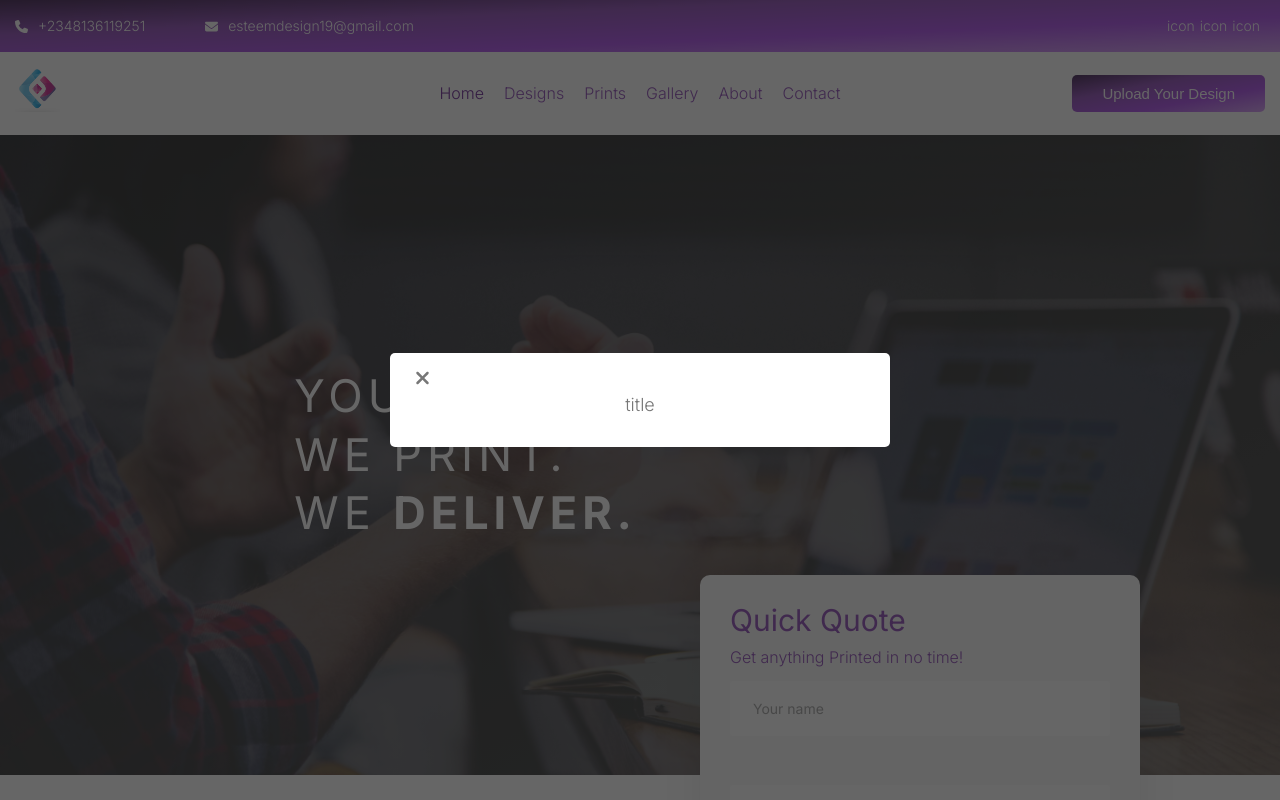
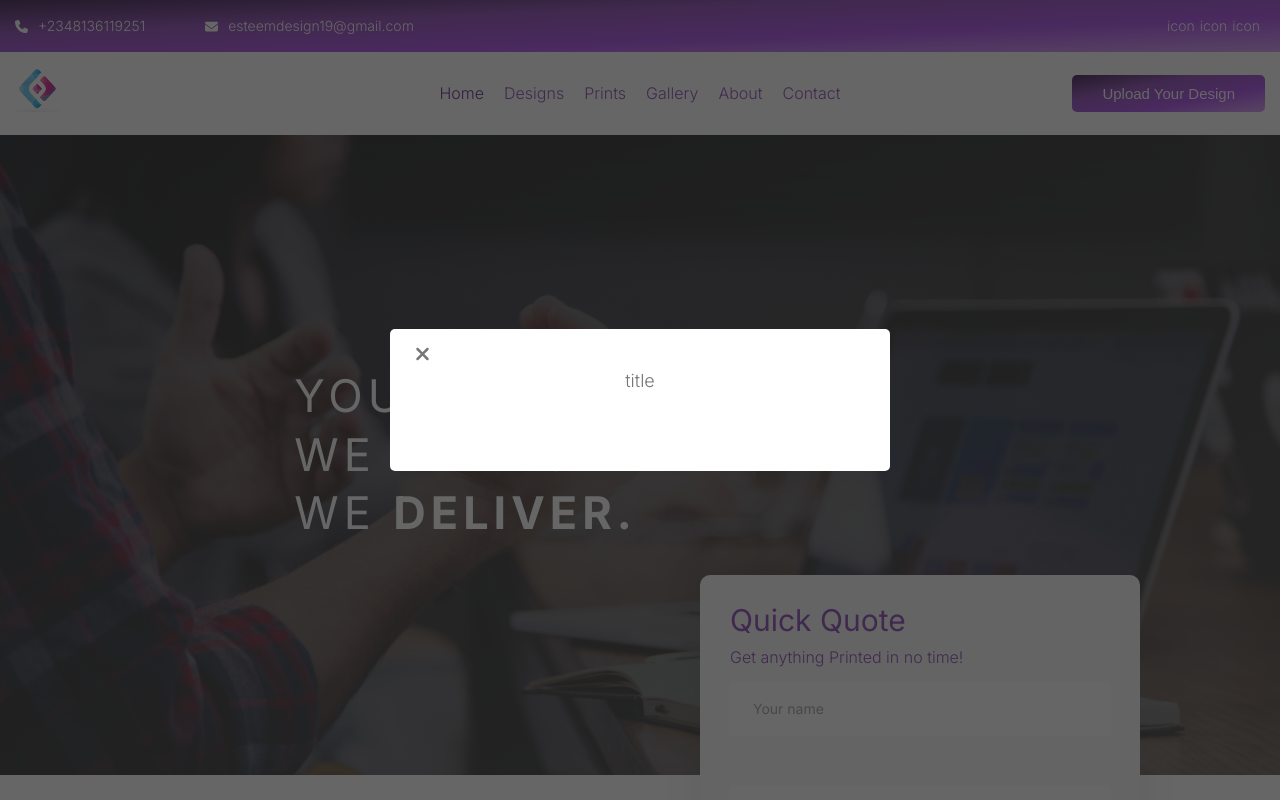
Before and after one commit to esteemayo/next-idesignx, a Next.js app: page / in a window 1280 px wide. Shown: the top 800 px of the page. Built offline with nearby package versions, Linux system fonts and the light colour scheme.

Commit message:
fix: add styling

```diff
--- a/src/components/modal/Modal.tsx
+++ b/src/components/modal/Modal.tsx
@@ -148,7 +148,9 @@ const Heading = styled.h1`
   margin-top: 1rem;
 `;
 
-const Body = styled.div``;
+const Body = styled.div`
+  padding: 2.4rem 0;
+`;
 
 const Footer = styled.div``;
 
```
